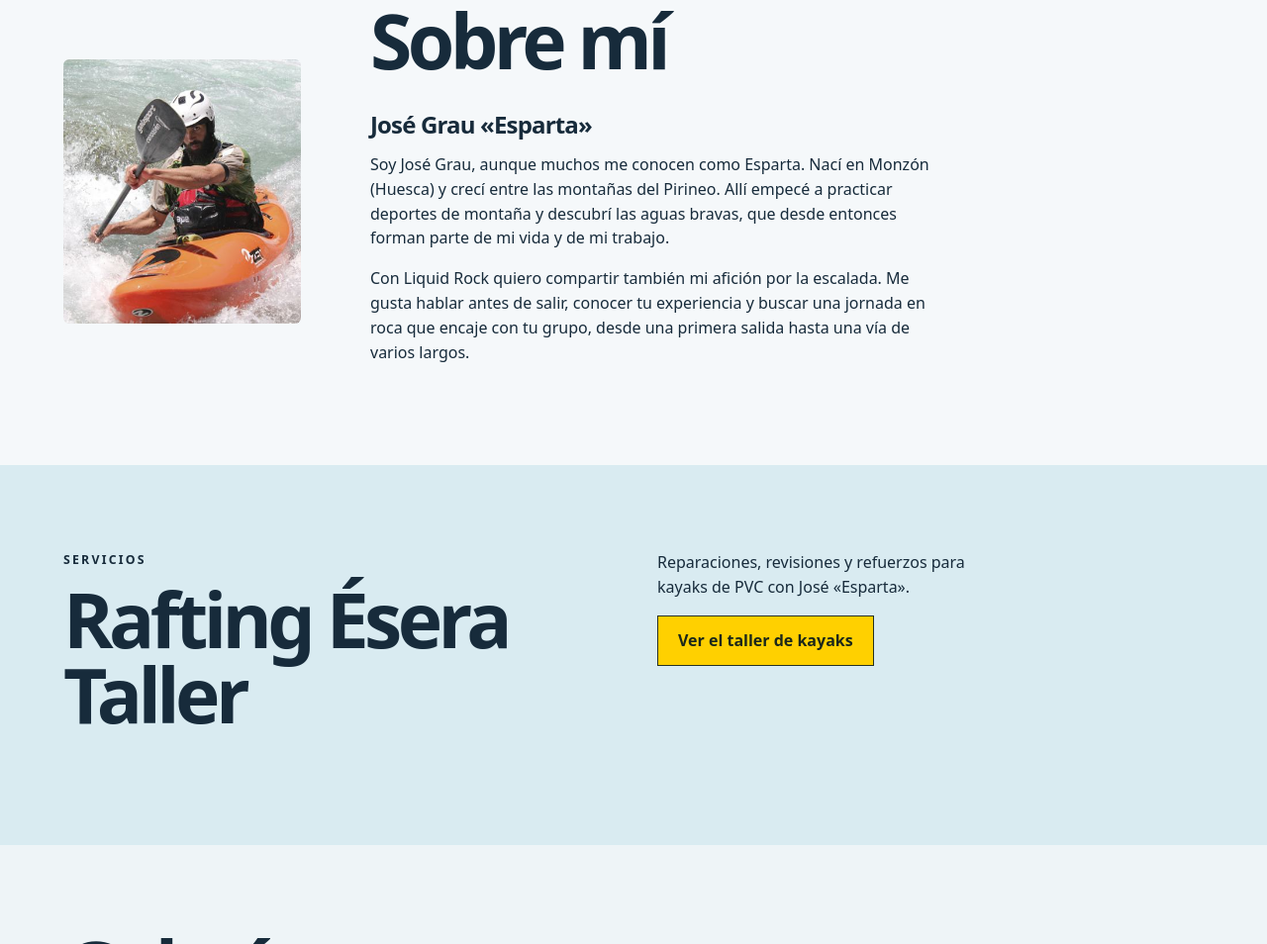
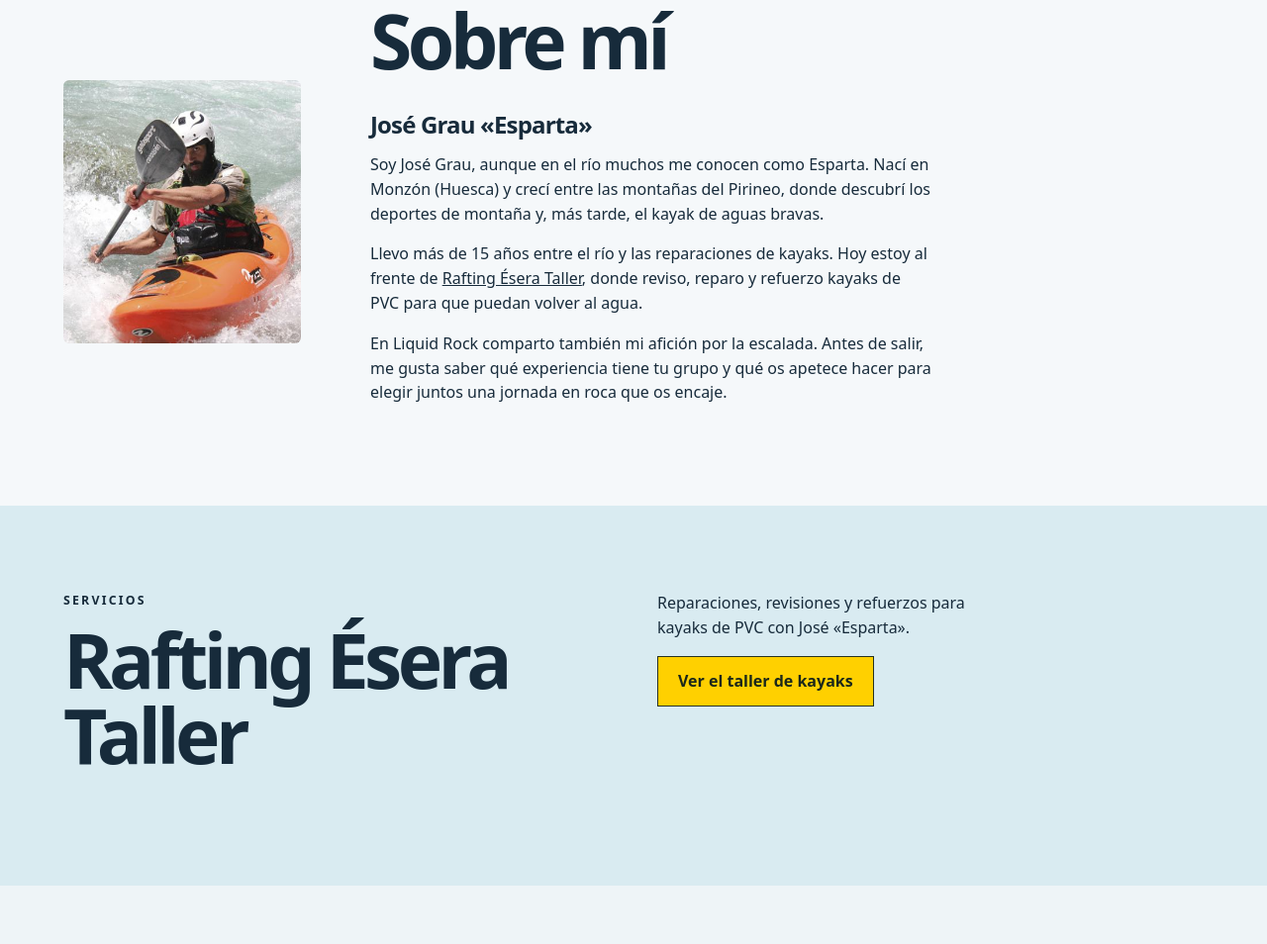
Before and after one commit to packrafting-cat/liquid_rock, a plain HTML site: page dist/index.html in a window 1280 px wide. Shown: the part 2435-3389 px from the top of the page at 99% size. Drawn offline with Linux system fonts and the light colour scheme.

Commit message:
Actualizar la biografía de José Grau

```diff
--- a/dist/index.html
+++ b/dist/index.html
@@ -44,8 +44,9 @@
 <section id="sobre-mi"><div class="wrap profile">
   <figure><img src="jose-grau.jpg" width="410" height="455" alt="José Grau practicando kayak" loading="lazy"></figure>
   <div><h2>Sobre mí</h2><h3>José Grau «Esparta»</h3>
-  <p>Soy José Grau, aunque muchos me conocen como Esparta. Nací en Monzón (Huesca) y crecí entre las montañas del Pirineo. Allí empecé a practicar deportes de montaña y descubrí las aguas bravas, que desde entonces forman parte de mi vida y de mi trabajo.</p>
-  <p>Con Liquid Rock quiero compartir también mi afición por la escalada. Me gusta hablar antes de salir, conocer tu experiencia y buscar una jornada en roca que encaje con tu grupo, desde una primera salida hasta una vía de varios largos.</p></div>
+  <p>Soy José Grau, aunque en el río muchos me conocen como Esparta. Nací en Monzón (Huesca) y crecí entre las montañas del Pirineo, donde descubrí los deportes de montaña y, más tarde, el kayak de aguas bravas.</p>
+  <p>Llevo más de 15 años entre el río y las reparaciones de kayaks. Hoy estoy al frente de <a href="taller-reparacion-kayaks/">Rafting Ésera Taller</a>, donde reviso, reparo y refuerzo kayaks de PVC para que puedan volver al agua.</p>
+  <p>En Liquid Rock comparto también mi afición por la escalada. Antes de salir, me gusta saber qué experiencia tiene tu grupo y qué os apetece hacer para elegir juntos una jornada en roca que os encaje.</p></div>
 </div></section>
 <section id="servicios" class="zonas"><div class="wrap split">
   <div><p class="eyebrow">Servicios</p><h2>Rafting Ésera Taller</h2></div>
```
